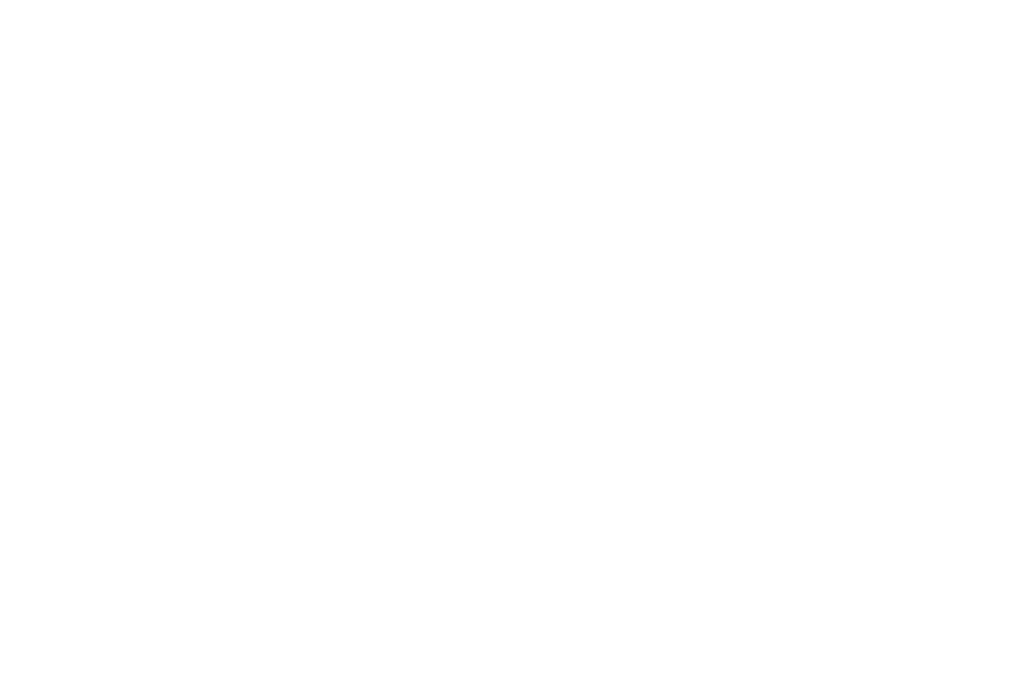
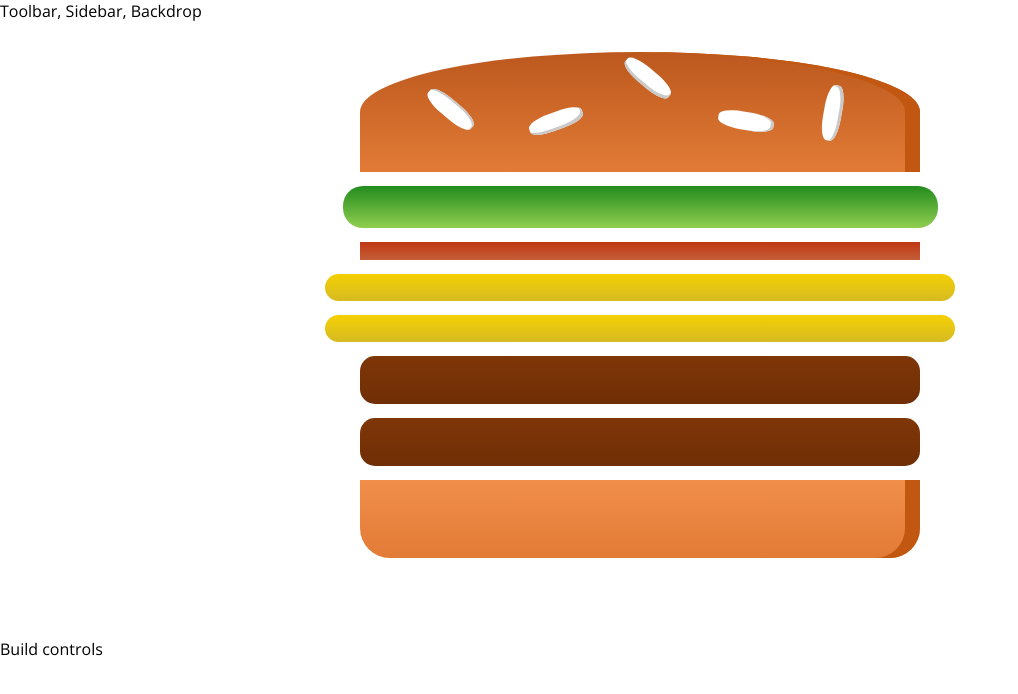
Before and after one commit to Nabajyoti4/BurgerBuilder, a React app: page / in a window 1280 px wide. Shown: the top 694 px of the page, without its empty margins (0-1018 px from the left). Built offline with nearby package versions, Linux system fonts and the light colour scheme.

Commit message:
Burger, BurgerIngredient component and BurgerBuilder container added

```diff
--- a/package.json
+++ b/package.json
@@ -49,6 +49,7 @@
     "postcss-preset-env": "6.7.0",
     "postcss-safe-parser": "5.0.2",
     "prompts": "2.4.0",
+    "prop-types": "^15.7.2",
     "react": "^17.0.1",
     "react-app-polyfill": "^2.0.0",
     "react-dev-utils": "^11.0.1",
--- a/src/App.js
+++ b/src/App.js
@@ -1,8 +1,17 @@
-function App() {
-  return (
-    <div>
-    </div>
-  );
+import React from "react";
+import Layout from "./components/Layout/Layout";
+import BurgerBuilder from "./containers/BurgerBuilder/BurgerBuilder";
+
+class App extends React.Component {
+  render() {
+    return (
+      <div>
+        <Layout>
+          <BurgerBuilder></BurgerBuilder>
+        </Layout>
+      </div>
+    );
+  }
 }
 
 export default App;
--- /dev/null
+++ b/src/components/Burger/Burger.js
@@ -0,0 +1,22 @@
+import React from "react";
+import BurgerIngredient from "./BurgerIngredient/BurgerIngredient";
+
+import "./burger.css";
+
+const burger = (props) => {
+  const transformedIngredients = Object.keys(props.ingredients).map((igKey) => {
+    return [...Array(props.ingredients[igKey])].map((_, i) => {
+      return <BurgerIngredient key={igKey + i} type={igKey}></BurgerIngredient>;
+    });
+  });
+
+  return (
+    <div className="Burger">
+      <BurgerIngredient type="bread-top"></BurgerIngredient>
+      {transformedIngredients}
+      <BurgerIngredient type="bread-bottom"></BurgerIngredient>
+    </div>
+  );
+};
+
+export default burger;
--- /dev/null
+++ b/src/components/Burger/BurgerIngredient/BurgerIngredient.css
@@ -0,0 +1,113 @@
+.BreadBottom {
+    height: 13%;
+    width: 80%;
+    background: linear-gradient(#F08E4A, #e27b36);
+    border-radius: 0 0 30px 30px;
+    box-shadow: inset -15px 0 #c15711;
+    margin: 2% auto;
+}
+
+.BreadTop {
+    height: 20%;
+    width: 80%;
+    background: linear-gradient(#bc581e, #e27b36);
+    border-radius: 50% 50% 0 0;
+    box-shadow: inset -15px 0 #c15711;
+    margin: 2% auto;
+    position: relative;
+}
+
+.Seeds1 {
+    width: 10%;
+    height: 15%;
+    position: absolute;
+    background-color: white;
+    left: 30%;
+    top: 50%;
+    border-radius: 40%;
+    transform: rotate(-20deg);
+    box-shadow: inset -2px -3px #c9c9c9;
+}
+
+.Seeds1:after {
+    content: "";
+    width: 100%;
+    height: 100%;
+    position: absolute;
+    background-color: white;
+    left: -170%;
+    top: -260%;
+    border-radius: 40%;
+    transform: rotate(60deg);
+    box-shadow: inset -1px 2px #c9c9c9;
+}
+
+.Seeds1:before {
+    content: "";
+    width: 100%;
+    height: 100%;
+    position: absolute;
+    background-color: white;
+    left: 180%;
+    top: -50%;
+    border-radius: 40%;
+    transform: rotate(60deg);
+    box-shadow: inset -1px -3px #c9c9c9;
+}
+
+.Seeds2 {
+    width: 10%;
+    height: 15%;
+    position: absolute;
+    background-color: white;
+    left: 64%;
+    top: 50%;
+    border-radius: 40%;
+    transform: rotate(10deg);
+    box-shadow: inset -3px 0 #c9c9c9;
+}
+
+.Seeds2:before {
+    content: "";
+    width: 100%;
+    height: 100%;
+    position: absolute;
+    background-color: white;
+    left: 150%;
+    top: -130%;
+    border-radius: 40%;
+    transform: rotate(90deg);
+    box-shadow: inset 1px 3px #c9c9c9;
+}
+
+
+.Meat {
+    width: 80%;
+    height: 8%;
+    background: linear-gradient(#7f3608, #702e05);
+    margin: 2% auto;
+    border-radius: 15px;
+}
+
+.Cheese {
+    width: 90%;
+    height: 4.5%;
+    margin: 2% auto;
+    background: linear-gradient(#f4d004, #d6bb22);
+    border-radius: 20px;
+}
+
+.Salad {
+    width: 85%;
+    height: 7%;
+    margin: 2% auto;
+    background: linear-gradient(#228c1d, #91ce50);
+    border-radius: 20px;
+}
+
+.Bacon {
+    width: 80%;
+    height: 3%;
+    background: linear-gradient(#bf3813, #c45e38);
+    margin: 2% auto;
+}
--- /dev/null
+++ b/src/components/Burger/BurgerIngredient/BurgerIngredient.js
@@ -0,0 +1,51 @@
+import React from "react";
+import PropTypes from "prop-types";
+
+import "./BurgerIngredient.css";
+
+class BurgerIngredient extends React.Component {
+  render() {
+    let ingredient = null;
+    switch (this.props.type) {
+      case "bread-bottom":
+        ingredient = <div className="BreadBottom"></div>;
+        break;
+
+      case "bread-top":
+        ingredient = (
+          <div className="BreadTop">
+            <div className="Seeds1"></div>
+            <div className="Seeds2"></div>
+          </div>
+        );
+        break;
+
+      case "meat":
+        ingredient = <div className="Meat"></div>;
+        break;
+
+      case "cheese":
+        ingredient = <div className="Cheese"></div>;
+        break;
+
+      case "bacon":
+        ingredient = <div className="Bacon"></div>;
+        break;
+
+      case "salad":
+        ingredient = <div className="Salad"></div>;
+        break;
+
+      default:
+        ingredient = null;
+    }
+
+    return ingredient;
+  }
+}
+
+// BurgerIngredient.PropTypes = {
+//   type: PropTypes.string.isRequired,
+// };
+
+export default BurgerIngredient;
--- /dev/null
+++ b/src/components/Burger/burger.css
@@ -0,0 +1,30 @@
+.Burger {
+    width: 100%;
+    margin: auto;
+    height: 250px;
+    overflow: scroll;
+    text-align: center;
+    font-weight: bold;
+    font-size: 1.2rem;
+}
+
+@media (min-width: 500px) and (min-height: 400px) {
+    .Burger {
+        width: 350px;
+        height: 300px;
+    }
+}
+
+@media (min-width: 500px) and (min-height: 401px) {
+    .Burger {
+        width: 450px;
+        height: 400px;
+    }
+}
+
+@media (min-width: 1000px) and (min-height: 700px) {
+    .Burger {
+        width: 700px;
+        height: 600px;
+    }
+}
--- /dev/null
+++ b/src/components/Layout/Layout.css
@@ -0,0 +1,4 @@
+.Content {
+    margin-top: 16px;
+
+}
--- /dev/null
+++ b/src/components/Layout/Layout.js
@@ -0,0 +1,12 @@
+import Aux from "../../hoc/Auxiliary";
+
+import "./Layout.css";
+
+const layout = (props) => (
+  <Aux>
+    <div>Toolbar, Sidebar, Backdrop</div>
+    <main className="Content">{props.children}</main>
+  </Aux>
+);
+
+export default layout;
--- /dev/null
+++ b/src/containers/BurgerBuilder/BurgerBuilder.js
@@ -0,0 +1,25 @@
+import React from "react";
+import Aux from "../../hoc/Auxiliary";
+
+import Burger from "../../components/Burger/Burger";
+
+class BurgerBuilder extends React.Component {
+  state = {
+    ingredients: {
+      salad: 1,
+      bacon: 1,
+      cheese: 2,
+      meat: 2,
+    },
+  };
+  render() {
+    return (
+      <Aux>
+        <Burger ingredients={this.state.ingredients}></Burger>
+        <div>Build controls</div>
+      </Aux>
+    );
+  }
+}
+
+export default BurgerBuilder;
--- /dev/null
+++ b/src/hoc/Auxiliary.js
@@ -0,0 +1,3 @@
+const aux = (props) => props.children;
+
+export default aux;
--- a/src/index.css
+++ b/src/index.css
@@ -1,8 +1,6 @@
 body {
   margin: 0;
-  font-family: -apple-system, BlinkMacSystemFont, 'Segoe UI', 'Roboto', 'Oxygen',
-    'Ubuntu', 'Cantarell', 'Fira Sans', 'Droid Sans', 'Helvetica Neue',
-    sans-serif;
+  font-family: "Open Sans", sans-serif;
   -webkit-font-smoothing: antialiased;
   -moz-osx-font-smoothing: grayscale;
 }
```
Also changed, not shown: 1 other file (tests, documents, lock files or other folders).
